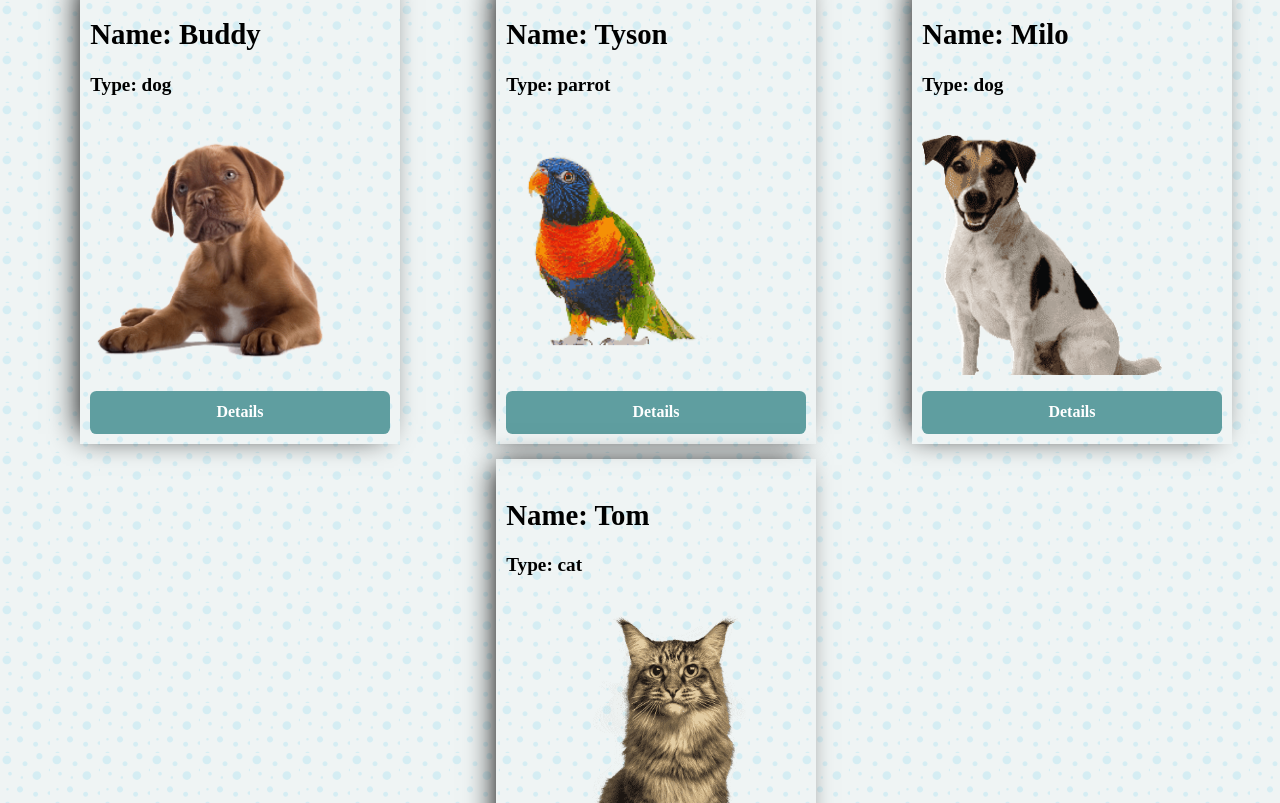
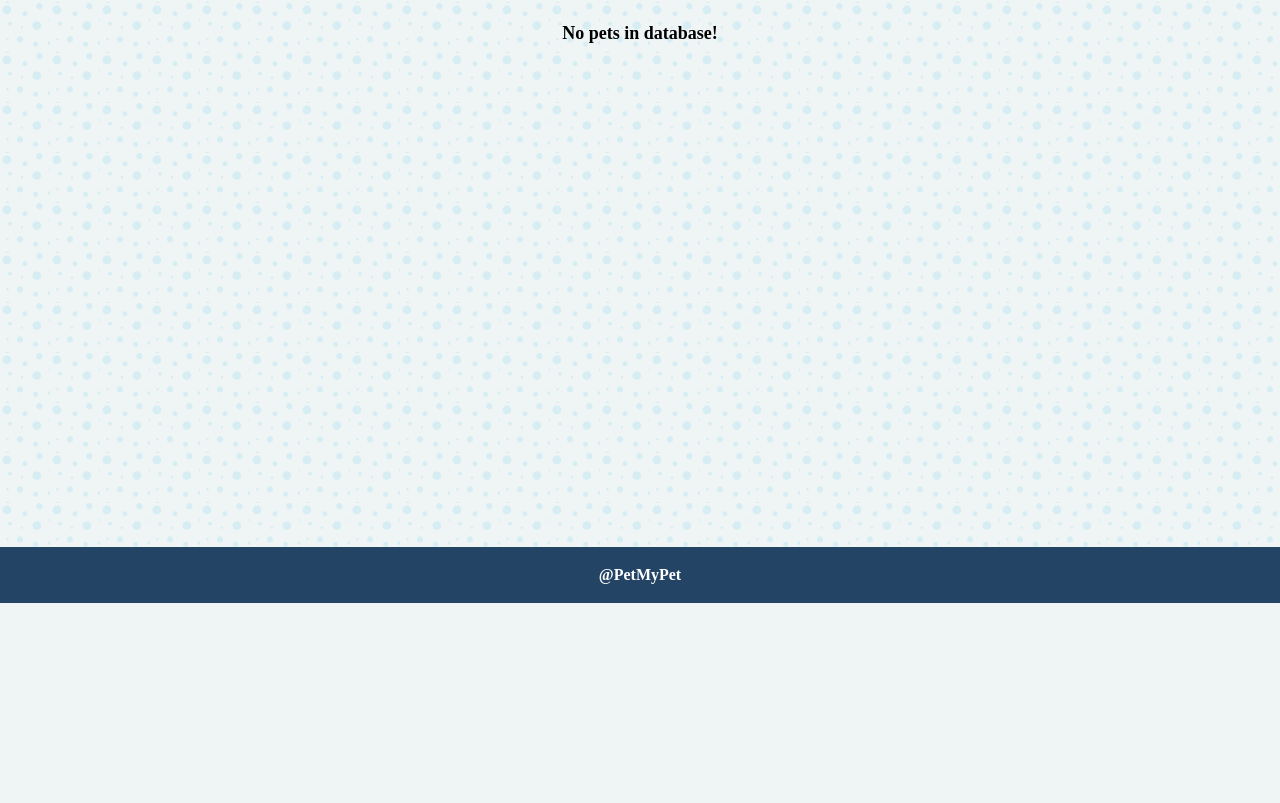
Before and after one commit to TeodorTod/My-Pet, a React (Create React App) app: page / in a window 1280 px wide. Shown: the part 197-1000 px from the top of the page. After the commit the page ends 800 px from the top, so only its background shows below. Built offline with nearby package versions, Linux system fonts and the light colour scheme.

Commit message:
create pet card

```diff
--- a/src/components/Dashboard/Dashboard.js
+++ b/src/components/Dashboard/Dashboard.js
@@ -1,35 +1,11 @@
+import PetCard from "./PetCard";
+
 const Dashboard = () => {
     return (
 <section id="dashboard-page" className="dashboard">
             <h1>Dashboard</h1>
             <ul className="other-pets-list">
-                <li className="otherPet">
-                    <h3>Name: Buddy</h3>
-                    <p>Type: dog</p>
-                    <p className="img"><img src="/images/dog2.png" /></p>
-                    <a className="button" href="#">Details</a>
-                </li>
 
-                <li className="otherPet">
-                    <h3>Name: Tyson</h3>
-                    <p>Type: parrot</p>
-                    <p className="img"><img src="/images/parrot.png" /></p>
-                    <a className="button" href="#">Details</a>
-                </li>
-
-                <li className="otherPet">
-                    <h3>Name: Milo</h3>
-                    <p>Type: dog</p>
-                    <p className="img"><img src="/images/dog.png" /></p>
-                    <a className="button" href="#">Details</a>
-                </li>
-
-                <li className="otherPet">
-                    <h3>Name: Tom</h3>
-                    <p>Type: cat</p>
-                    <p className="img"><img src="/images/cat1.png" /></p>
-                    <a className="button" href="#">Details</a>
-                </li>
             </ul>
             <p className="no-pets">No pets in database!</p>
         </section>
--- /dev/null
+++ b/src/components/Dashboard/PetCard/PetCard.js
@@ -0,0 +1,14 @@
+const PetCard = ({
+    pet
+}) => {
+    return (
+    <li className="otherPet">
+        <h3>Name: Buddy</h3>
+        <p>Type: dog</p>
+        <p className="img"><img src="/images/dog2.png" /></p>
+        <a className="button" href="#">Details</a>
+    </li>
+    );
+}
+
+export default PetCard;
--- /dev/null
+++ b/src/components/Dashboard/PetCard/index.js
@@ -0,0 +1 @@
+export { default } from './PetCard';
--- a/src/components/Header/Header.js
+++ b/src/components/Header/Header.js
@@ -2,7 +2,7 @@ import { Link } from "react-router-dom";
 
 const Header = ({
     isAuthenticated,
-    username
+    user
 }) => {
     let guestNavigation = (
     <div id="guest">
@@ -13,7 +13,7 @@ const Header = ({
 
     let userNavigation = (
         <div id="user">
-        <span>Welcome, email</span>
+        <span>Welcome, {user}</span>
         <Link className="button" to="/my-pets">My Pets</Link>
         <Link className="button" to="/create">Add Pet</Link>
         <Link className="button" to="/logout">Logout</Link>
```
